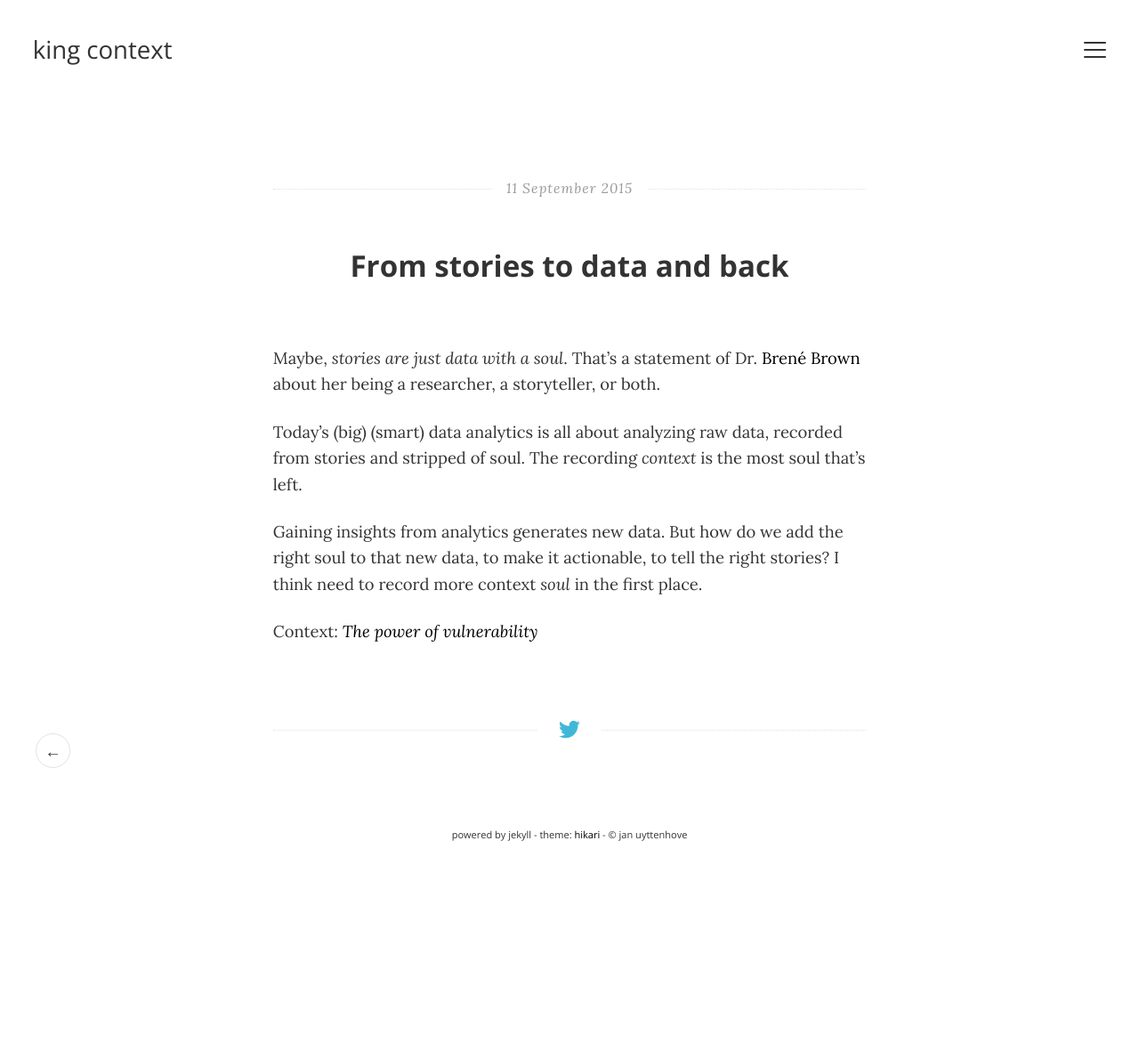
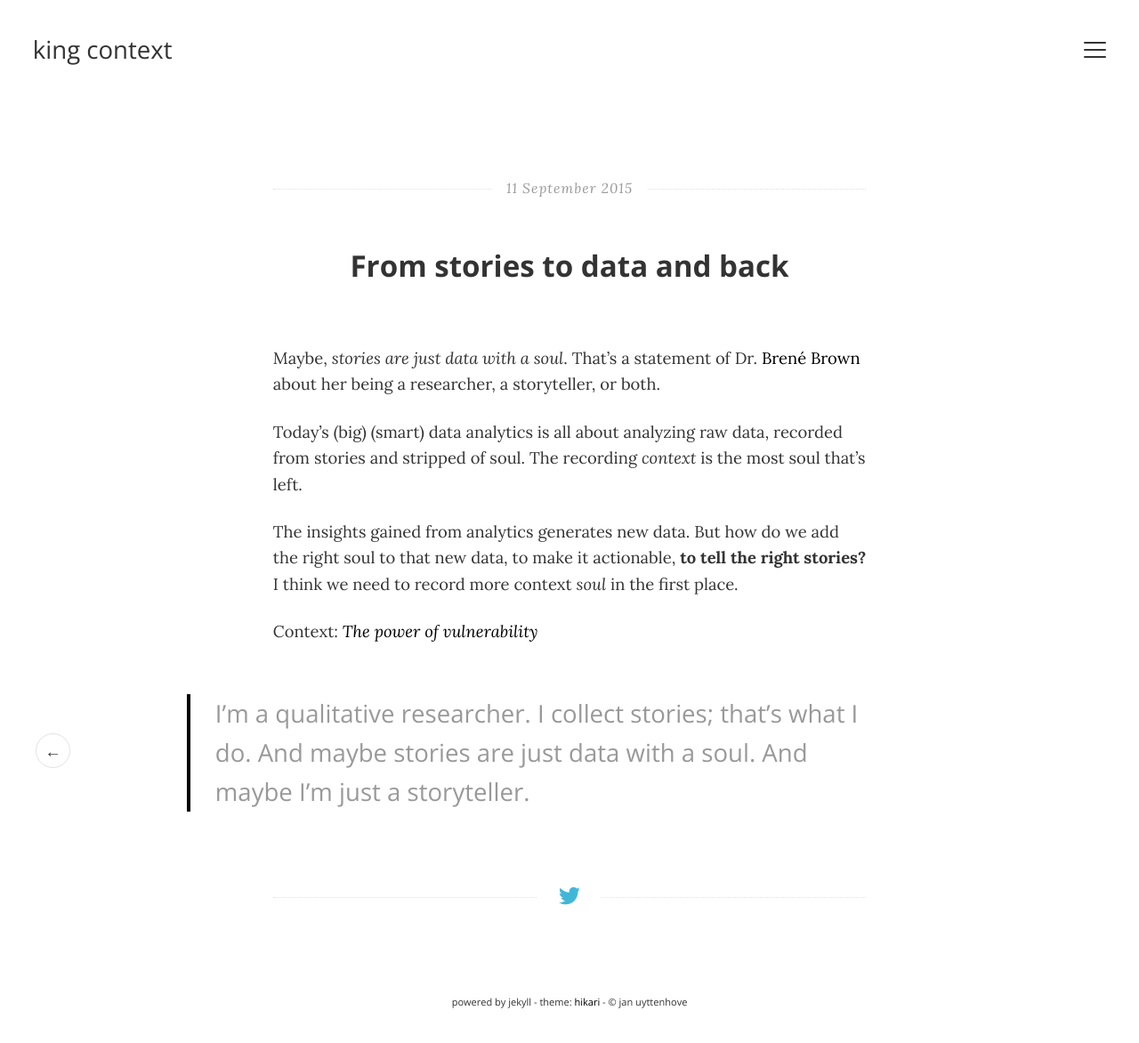
Before and after one commit to kingcontext/kingcontext.github.io, a Jekyll site: the page built from _posts/2015-09-11-from-stories-to-data-and-back.markdown, in a window 1280 px wide. Shown: the whole page at 89% size. Built offline with Jekyll 4.4.1, drawn with Linux system fonts in a browser that asks for light colours; before the commit the page ends 984 px from its top, so only the background shows below that.

Commit message:
fixed formatting

```diff
--- a/_posts/2015-08-26-context-for-content-marketing.markdown
+++ b/_posts/2015-08-26-context-for-content-marketing.markdown
@@ -9,11 +9,11 @@ His catchy phrase has become very popular ever since.
 
 Some years ago [Seth Godin](http://www.sethgodin.com/) said _content marketing is the only marketing left_. [Content marketing](https://en.wikipedia.org/wiki/Content_marketing) is any marketing that involves the creation and sharing of media and publishing content in order to acquire and retain customers.
 
-It's a no-brainer that for content marketing, quality content is important. But in todays marketing it’s not just great content that matters. A marketeer wants to know how, when, where and to whom they should deliver the content. They call out that _context is king_, and sometimes refer to it as context marketing.
+It's a no-brainer that for content marketing, quality content is important. But in todays marketing it’s not just great content that matters. A marketeer wants to know how, when, where and to whom they should deliver the content. They call out that **context is king**, and sometimes refer to it as context marketing.
 
 To me this kind of marketing is about evolving from mass marketing to more personalized, a more tailored one-to-one marketing. It's about optimizing the human interactions by profiling and segmenting your customers, leads or prospects. It has little to do with context, it's still regular content marketing but more tailored.
 
-To be capable however to do a more one-to-one marketing, you'll need to collect your customer interaction data and build customer profiles. To do so, attract interactions with quality content marketing and track and collect contextulaized interaction data. **It's the context of the collected data that will prove to be indispensable for deriving real customer insights and building customer profiles relevant for one-to-one marketing. **
+To be capable however to do a more one-to-one marketing, you'll need to collect your customer interaction data and build customer profiles. To do so, attract interactions with quality content marketing and track and collect contextulaized interaction data. **It's the context of the collected data that will prove to be indispensable for deriving real customer insights and building customer profiles relevant for one-to-one marketing.**
 
 And that is why in my opinion, context is indeed king.
 
--- a/_posts/2015-09-11-from-stories-to-data-and-back.markdown
+++ b/_posts/2015-09-11-from-stories-to-data-and-back.markdown
@@ -7,6 +7,8 @@ Maybe, _stories are just data with a soul_. That's a statement of Dr. [Brené Br
 
 Today's (big) (smart) data analytics is all about analyzing raw data, recorded from stories and stripped of soul. The recording _context_ is the most soul that's left.
 
-Gaining insights from analytics generates new data. But how do we add the right soul to that new data, to make it actionable, to tell the right stories? I think need to record more context _soul_ in the first place.
+The insights gained from analytics generates new data. But how do we add the right soul to that new data, to make it actionable, **to tell the right stories?** I think we need to record more context _soul_ in the first place.
 
 Context: _[The power of vulnerability](https://www.ted.com/talks/brene_brown_on_vulnerability)_
+
+>I'm a qualitative researcher. I collect stories; that's what I do. And maybe stories are just data with a soul. And maybe I'm just a storyteller.
```
